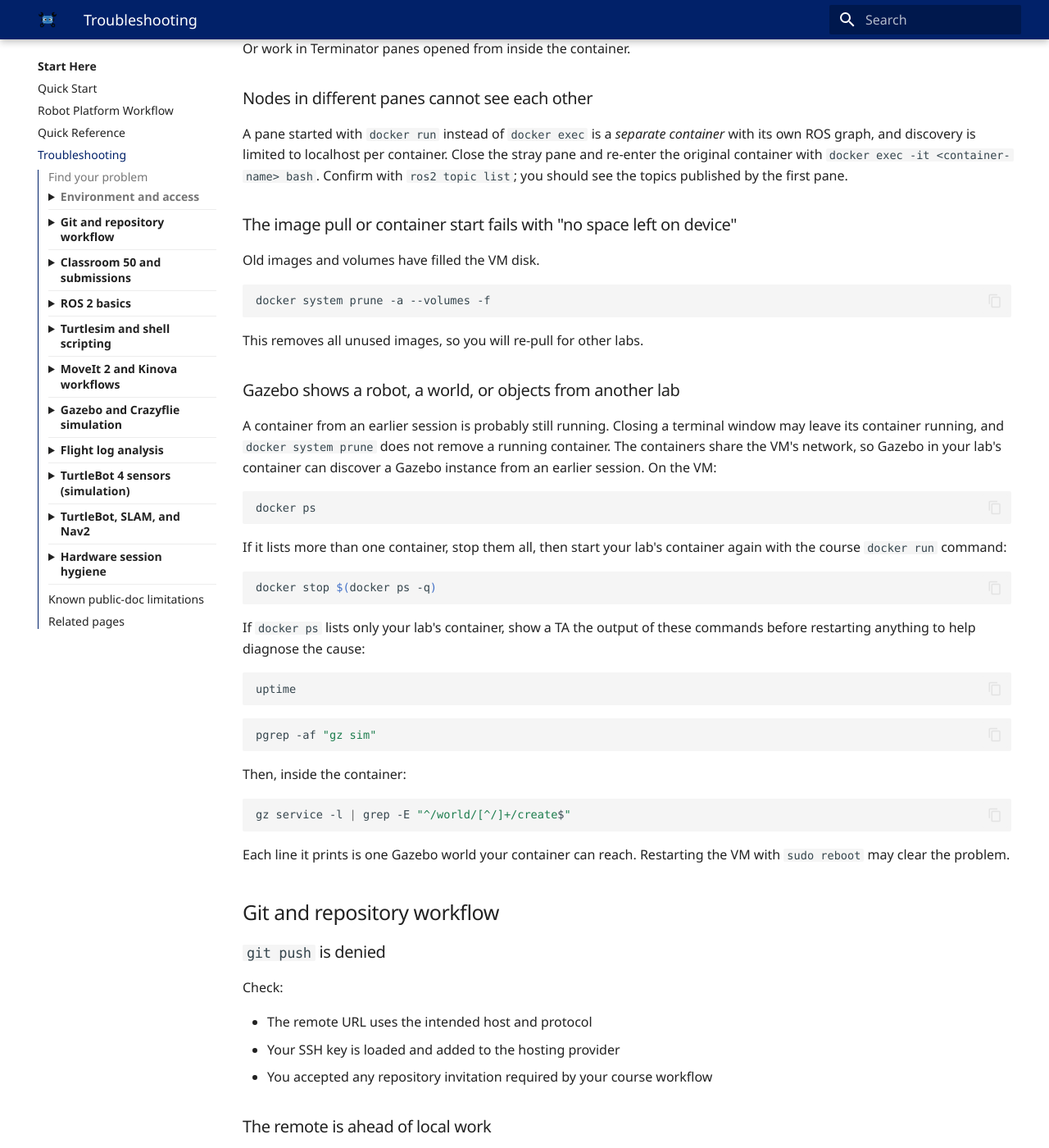
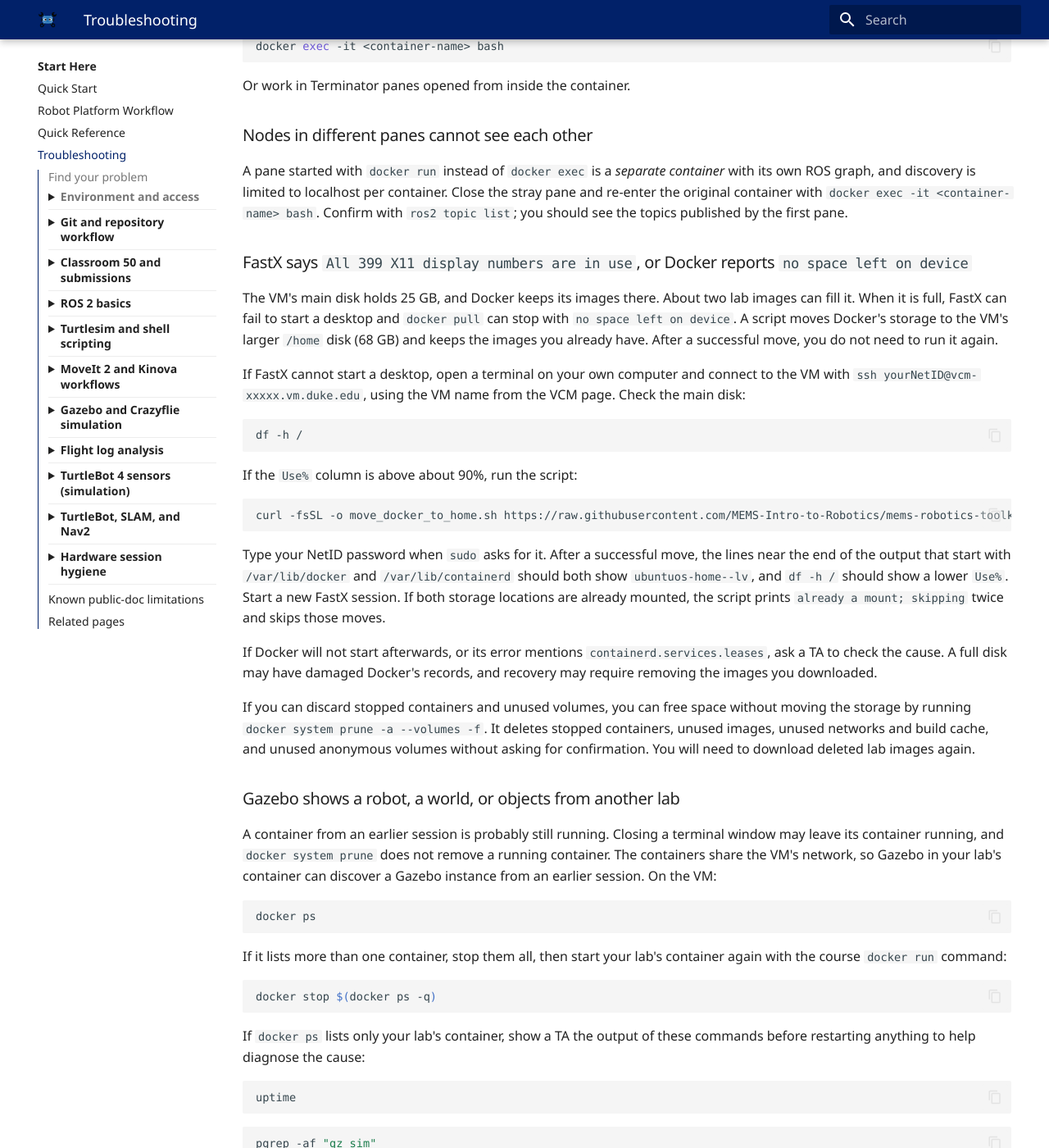
Before and after one commit to MEMS-Intro-to-Robotics/MEMS-Intro-to-Robotics.github.io, an MkDocs documentation site: the page built from docs/troubleshooting.md, in a window 1280 px wide and 1400 px high, scrolled down 3632 px. Shown: the whole window at 82% size. Built offline with MkDocs 1.6.1 and Material for MkDocs 9.7.7, drawn with Linux system fonts in a browser that asks for light colours; some of the changed text lies outside the part shown.

Commit message:
Troubleshooting: full VM disk (FastX 399 display numbers, no space left on device) as a general entry
The fix, moving Docker's storage to /home with move_docker_to_home.sh, now sits
under Environment and access with a row in the Find your problem table; the
Lab 9 entry points to it. Students with the containerd leases error go to a TA.

````diff
--- a/docs/troubleshooting.md
+++ b/docs/troubleshooting.md
@@ -11,6 +11,7 @@ inside the course Docker container.
 | VS Code cannot save, `git add` is denied, or files belong to `root` | [Fix container-created file ownership](#files-created-in-the-container-cannot-be-edited-on-the-host) |
 | A `.sh` script says `Permission denied` | [Check executable permission and ownership](#a-script-fails-with-permission-denied) |
 | No GUI window, a blank FastX desktop, or Docker will not start | [Environment and access](#environment-and-access) |
+| FastX says `All 399 X11 display numbers are in use`, or `no space left on device` | [Move Docker's storage to /home](#fastx-says-all-399-x11-display-numbers-are-in-use-or-docker-reports-no-space-left-on-device) |
 | Push, pull, or rebase fails | [Git and repository workflow](#git-and-repository-workflow) |
 | Assignment acceptance fails | [Classroom 50 and submissions](#classroom-50-and-submissions) |
 | ROS commands, packages, topics, or nodes are missing | [ROS 2 basics](#ros-2-basics) |
@@ -167,15 +168,45 @@ container. Close the stray pane and re-enter the original container with
 `docker exec -it <container-name> bash`. Confirm with `ros2 topic list`; you
 should see the topics published by the first pane.
 
-### The image pull or container start fails with "no space left on device"
+### FastX says `All 399 X11 display numbers are in use`, or Docker reports `no space left on device`
 
-Old images and volumes have filled the VM disk.
+The VM's main disk holds 25 GB, and Docker keeps its images there. About two
+lab images can fill it. When it is full, FastX can fail to start a desktop and
+`docker pull` can stop with `no space left on device`. A script moves Docker's
+storage to the VM's larger `/home` disk (68 GB) and keeps the images you
+already have. After a successful move, you do not need to run it again.
+
+If FastX cannot start a desktop, open a terminal on your own computer and
+connect to the VM with `ssh yourNetID@vcm-xxxxx.vm.duke.edu`, using the VM name
+from the VCM page. Check the main disk:
 
 ```bash
-docker system prune -a --volumes -f
+df -h /
 ```
 
-This removes all unused images, so you will re-pull for other labs.
+If the `Use%` column is above about 90%, run the script:
+
+```bash
+curl -fsSL -o move_docker_to_home.sh https://raw.githubusercontent.com/MEMS-Intro-to-Robotics/mems-robotics-toolkit/main/move_docker_to_home.sh && bash move_docker_to_home.sh
+```
+
+Type your NetID password when `sudo` asks for it. After a successful move,
+the lines near the end of the output that start with `/var/lib/docker` and
+`/var/lib/containerd` should both
+show `ubuntuos-home--lv`, and `df -h /` should show a lower `Use%`. Start a new FastX
+session. If both storage locations are already mounted, the script prints
+`already a mount; skipping` twice and skips those moves.
+
+If Docker will not start afterwards, or its error mentions
+`containerd.services.leases`, ask a TA to check the cause. A full disk may have
+damaged Docker's records,
+and recovery may require removing the images you downloaded.
+
+If you can discard stopped containers and unused volumes, you can free space
+without moving the storage by running
+`docker system prune -a --volumes -f`. It deletes stopped containers, unused images,
+unused networks and build cache, and unused anonymous volumes without asking
+for confirmation. You will need to download deleted lab images again.
 
 ### Gazebo shows a robot, a world, or objects from another lab
 
@@ -770,30 +801,8 @@ hazard monitor. Some problems in this lab have entries elsewhere on this page:
 
 ### FastX reports `All 399 X11 display numbers are in use`, or the pull runs out of space
 
-The VM's main disk holds 25 GB, and Docker keeps its images there. About two
-lab images fill it. When it is full, FastX may fail to start a desktop, and
-`docker pull` can stop with `no space left on device`. Pre-lab step 1 moves
-Docker's storage to the VM's larger `/home` disk.
-
-If FastX cannot start a desktop, open a terminal on your own computer and
-connect to the VM with `ssh yourNetID@vcm-xxxxx.vm.duke.edu`. Check the main
-disk:
-
-```bash
-df -h /
-```
-
-If the `Use%` column is above about 90%, run the script from pre-lab step 1:
-
-```bash
-curl -fsSL -o move_docker_to_home.sh https://raw.githubusercontent.com/MEMS-Intro-to-Robotics/mems-robotics-toolkit/main/move_docker_to_home.sh && bash move_docker_to_home.sh
-```
-
-Type your NetID password when `sudo` asks for it. Near the end of the output, check
-that the lines starting with `/var/lib/docker` and `/var/lib/containerd` both
-show `ubuntuos-home--lv`, and that `df -h /` shows a lower `Use%`. Start a new
-FastX session, then pull the image again. If the script stops with an
-error, ask a TA and show its output.
+See [FastX says `All 399 X11 display numbers are in use`, or Docker reports `no space left on device`](#fastx-says-all-399-x11-display-numbers-are-in-use-or-docker-reports-no-space-left-on-device).
+Lab 9's pre-lab step 1 runs the same script.
 
 ### `Package 'lab09_sensors' not found`
 
````
